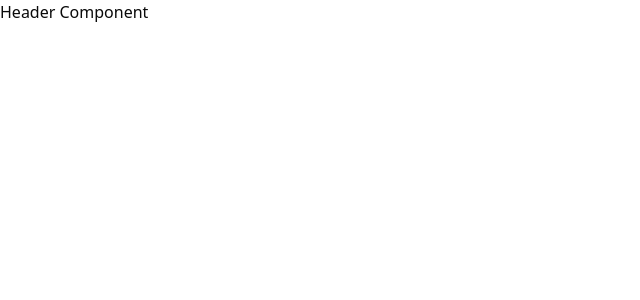
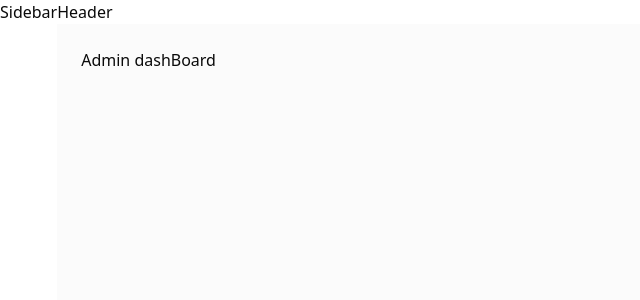
Before and after one commit to Nawinkishore/Mern-fullstact-ecommerce-application, a React (Vite) app in the folder client/: page /admin/dashboard in a window 1280 px wide. Before the commit this address had no page. Shown: the top 300 px of the page, without its empty margins (0-640 px from the left). Built offline with nearby package versions, Linux system fonts and the light colour scheme.

Commit message:
Feat:Routes Added

```diff
--- a/client/src/App.jsx
+++ b/client/src/App.jsx
@@ -1,21 +1,37 @@
-import React from 'react'
-import { Route, Routes } from 'react-router-dom'
-import Layout from './components/auth/Layout'
-import Login from './pages/auth/Login'
-import Register from './pages/auth/Register'
+import React from "react";
+import { Route, Routes } from "react-router-dom";
+import Layout from "./components/auth/Layout";
+import Login from "./pages/auth/Login";
+import Register from "./pages/auth/Register";
+import AdminLayout from "./components/admin-view/AdminLayout";
+import DashBoard from "./pages/admin-view/dashBoard";
+import Products from "./pages/admin-view/products";
+import Orders from "./pages/admin-view/orders";
+import Features from "./pages/admin-view/features";
+import ShoppingLayout from "./components/shopping-view/ShoppingLayout";
+import NotFound from "./pages/not-found";
 const App = () => {
   return (
-    <div className='flex flex-col overflow-hidden bg-white'>
-      <h1>Header Component</h1>
+    <div className="flex flex-col overflow-hidden bg-white">
+      {/* <h1>Header Component</h1> */}
 
       <Routes>
-        <Route path='/auth' element={<Layout />}>
-          <Route path='login' element={<Login />} />
-          <Route path='register' element={<Register />} />
+        <Route path="/auth" element={<Layout />}>
+          <Route path="login" element={<Login />} />
+          <Route path="register" element={<Register />} />
+        </Route>
+        <Route path="/admin" element={<AdminLayout />}>
+          <Route path="dashboard" element={<DashBoard/>} />
+          <Route path="products" element={<Products />} />
+          <Route path="orders" element={<Orders />}/>
+          <Route path="features" element={<Features />}/>
+        </Route>
+        <Route path="/shop" element={<ShoppingLayout />}>
+          <Route path="*" element={<NotFound />}/>
         </Route>
       </Routes>
     </div>
-  )
-}
+  );
+};
 
-export default App
+export default App;
--- a/client/src/components/admin-view/AdminLayout.jsx
+++ b/client/src/components/admin-view/AdminLayout.jsx
@@ -0,0 +1,22 @@
+
+import React from 'react'
+import { Outlet } from 'react-router-dom'
+import Header from './Header'
+import Sidebar from './Sidebar'
+const AdminLayout = () => {
+  return (
+    <div className='flex min-h-screen w-full'>
+        {/* Admin Sidebar */}
+        <Sidebar />
+        <div className='flex flex-1 flex-col'>
+            {/* Admin Header */}
+            <Header />
+            <main className='flex flex-1 bg-muted/40 p-4 md:p-6'>
+                <Outlet />
+            </main>
+        </div>
+    </div>
+  )
+}
+
+export default AdminLayout
--- /dev/null
+++ b/client/src/components/admin-view/Header.jsx
@@ -0,0 +1,9 @@
+import React from 'react'
+
+const Header = () => {
+  return (
+    <div>Header</div>
+  )
+}
+
+export default Header
--- /dev/null
+++ b/client/src/components/admin-view/Sidebar.jsx
@@ -0,0 +1,9 @@
+import React from 'react'
+
+const Sidebar = () => {
+  return (
+    <div>Sidebar</div>
+  )
+}
+
+export default Sidebar
--- /dev/null
+++ b/client/src/components/shopping-view/Header.jsx
@@ -0,0 +1,9 @@
+import React from 'react'
+
+const Header = () => {
+  return (
+    <div> Shopping-view Header</div>
+  )
+}
+
+export default Header
--- /dev/null
+++ b/client/src/components/shopping-view/ShoppingLayout.jsx
@@ -0,0 +1,16 @@
+import React from 'react'
+import { Outlet } from 'react-router-dom'
+import Header from './Header'
+const ShoppingLayout = () => {
+  return (
+    <div className='flex flex-col bg-white overflow-hidden'>
+        {/* Header */}
+        <Header />
+        <main className='flex flex-col w-full'>
+            <Outlet />
+        </main>
+    </div>
+  )
+}
+
+export default ShoppingLayout
--- /dev/null
+++ b/client/src/pages/admin-view/dashBoard.jsx
@@ -0,0 +1,9 @@
+import React from 'react'
+
+const dashBoard = () => {
+  return (
+    <div>Admin dashBoard</div>
+  )
+}
+
+export default dashBoard
--- /dev/null
+++ b/client/src/pages/admin-view/features.jsx
@@ -0,0 +1,9 @@
+import React from 'react'
+
+const features = () => {
+  return (
+    <div>Admin features</div>
+  )
+}
+
+export default features
--- /dev/null
+++ b/client/src/pages/admin-view/orders.jsx
@@ -0,0 +1,9 @@
+import React from 'react'
+
+const orders = () => {
+  return (
+    <div>Admin orders</div>
+  )
+}
+
+export default orders
--- /dev/null
+++ b/client/src/pages/admin-view/products.jsx
@@ -0,0 +1,9 @@
+import React from 'react'
+
+const products = () => {
+  return (
+    <div>Admin products</div>
+  )
+}
+
+export default products
--- /dev/null
+++ b/client/src/pages/not-found/index.jsx
@@ -0,0 +1,9 @@
+import React from 'react'
+
+const index = () => {
+  return (
+    <div>Page does not Exist</div>
+  )
+}
+
+export default index
```
